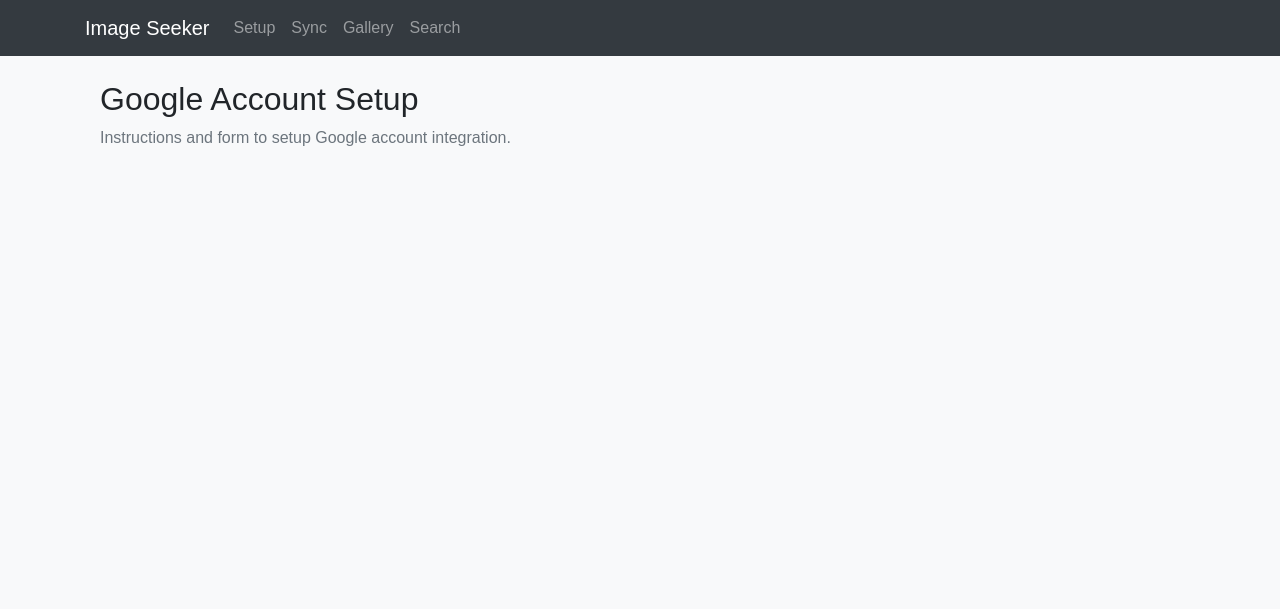
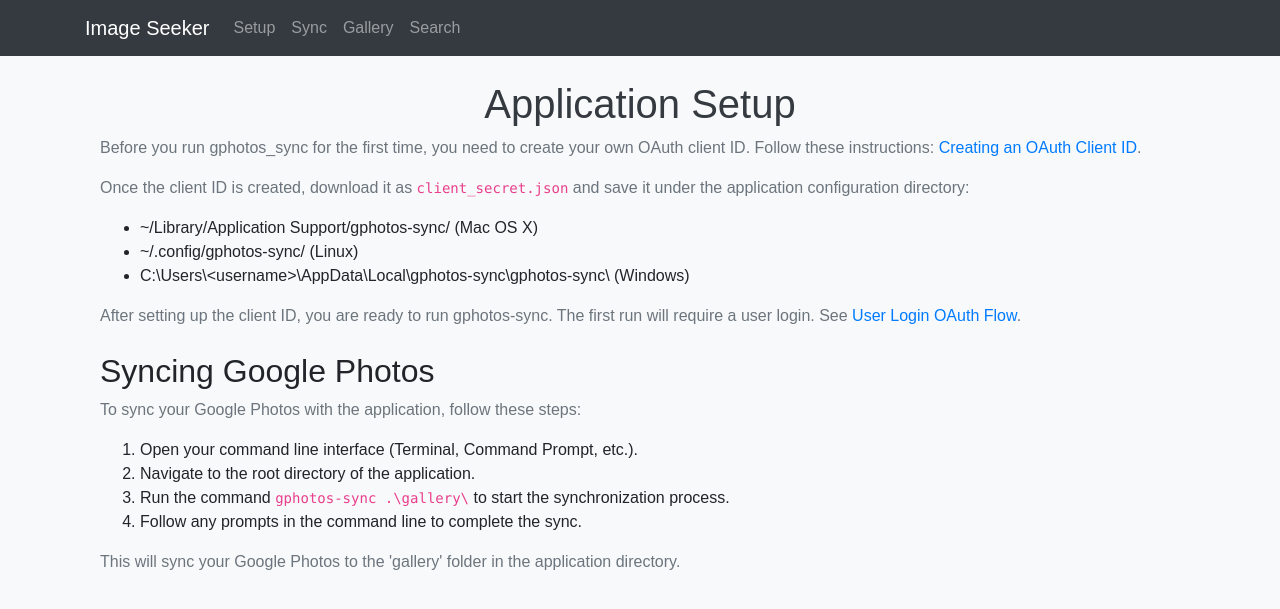
Before and after one commit to vigneshgarrapally/ImageSeeker-CBIR-System, a Flask app: page /setup in a window 1280 px wide. Shown: the top 609 px of the page. Run offline with Flask 2, Linux system fonts and the light colour scheme; some libraries are stand-ins or nearby versions.

Commit message:
sync and setup done

```diff
--- a/app/routes.py
+++ b/app/routes.py
@@ -4,18 +4,17 @@ This module contains the routes for the Flask application.
 Attributes:
     main (Blueprint): The main Blueprint for the Flask application.
 """
-
+from threading import Thread
 from pathlib import Path
 import binascii
 import os
 import pickle
-from flask import Blueprint, render_template, current_app, send_from_directory,flash,redirect,url_for
+from flask import Blueprint, render_template, current_app, send_from_directory,flash,redirect,url_for, request, jsonify
 import faiss
 import numpy as np
 import torch
 from transformers import AutoImageProcessor, AutoModel
 from PIL import Image
-from flask import request, jsonify
 from werkzeug.utils import secure_filename
 from pillow_heif import register_heif_opener
 
@@ -48,6 +47,75 @@ def sync():
     # Logic for syncing latest images
     return render_template('sync.html')
 
+def add_vector_to_index(embedding, index):
+    #convert embedding to numpy
+    vector = embedding.detach().cpu().numpy()
+    #Convert to float32 numpy
+    vector = np.float32(vector)
+    #Normalize vector: important to avoid wrong results when searching
+    faiss.normalize_L2(vector)
+    #Add to index
+    index.add(vector)
+
+
+@main.route('/update_index')
+def update_index():
+    # Path to your images and index
+    images_path = './gallery/photos/'
+    index_path = 'vector.index'
+    pickle_path = 'images.pkl'
+    print('Syncing images from {} to index {}'.format(images_path, index_path))
+    # Check if index and pickle files exist
+    if os.path.exists(index_path) and os.path.exists(pickle_path):
+        with open(pickle_path, 'rb') as f:
+            images = pickle.load(f)
+        index = faiss.read_index(index_path)
+    else:
+        images = []
+        index = faiss.IndexFlatL2(384)  # Adjust dimensions as needed
+
+    # Process images and update the index
+    process_images_and_update_index(images, images_path, index)
+
+    # display success message
+    flash('Sync successful. Total images indexed: {}'.format(index.ntotal))
+    return redirect(url_for('main.sync'))
+
+
+def process_images_and_update_index(images, images_path, index):
+    current_images = set()
+    deleted_ids=[]
+    for root, _, files in os.walk(images_path):
+        for file in files:
+            if file.endswith(('.jpg', '.png', '.heic')):
+                image_path = os.path.join(root, file)
+                current_images.add(image_path)
+                if image_path not in images:
+                    img = Image.open(image_path).convert('RGB')
+                    with torch.no_grad():
+                        inputs = processor(images=img, return_tensors="pt").to(device)
+                        outputs = model(**inputs)
+                    features = outputs.last_hidden_state.mean(dim=1)
+                    add_vector_to_index(features, index)
+                    print('Added image {} to index'.format(image_path))
+                    # add image to images list
+                    images.append(image_path)
+    deleted_images = set(images) - current_images
+
+    if deleted_images:
+        deleted_ids = [images.index(image) for image in deleted_images]
+        print('Deleting {} images from index'.format(len(deleted_ids)))
+        index.remove_ids(np.array(deleted_ids))
+
+    images[:] = [image for image in images if image not in deleted_images]
+    # Check if the number of images in the index matches the number of images
+    assert len(images) == index.ntotal
+    # Save the updated index and image list
+    faiss.write_index(index, 'vector.index')
+    with open('images.pkl', 'wb') as f:
+        pickle.dump(images, f)
+    print('Index updated successfully')
+
 def encode(filepath):
     """
     Encodes the given filepath into a hexadecimal string.
@@ -72,8 +140,9 @@ def download_file(filepath):
         str: The file content if found, or "File not found" with status code 404.
     """
     filepath_decoded = binascii.unhexlify(filepath.encode('utf-8')).decode()
-    gallery_root = Path(__file__).resolve().parent.parent / 'gallery'
-    file_path = gallery_root / filepath_decoded
+    # gallery_root = Path(__file__).resolve().parent.parent / 'gallery'
+    file_path = Path.cwd() / filepath_decoded
+    print(file_path)
     if not file_path.is_file():
         return "File not found", 404
     return send_from_directory(str(file_path.parent), file_path.name, as_attachment=False)
--- a/app/templates/setup.html
+++ b/app/templates/setup.html
@@ -1,8 +1,33 @@
 {% extends "base.html" %}
+
 {% block content %}
-<div class="container">
-    <h2>Google Account Setup</h2>
-    <p>Instructions and form to setup Google account integration.</p>
-    <!-- Add your setup form here -->
+<div class="container mt-4">
+    <h1 class="text-center">Application Setup</h1>
+    <p>Before you run gphotos_sync for the first time, you need to create your own OAuth client ID. Follow these instructions: <a target="_blank" href="https://gilesknap.github.io/gphotos-sync/main/tutorials/oauth2.html#client-id">Creating an OAuth Client ID</a>.</p>
+    <p>Once the client ID is created, download it as <code>client_secret.json</code> and save it under the application configuration directory:</p>
+    <ul>
+        <li>~/Library/Application Support/gphotos-sync/ (Mac OS X)</li>
+        <li>~/.config/gphotos-sync/ (Linux)</li>
+        <li>C:\Users\&lt;username&gt;\AppData\Local\gphotos-sync\gphotos-sync\ (Windows)</li>
+    </ul>
+    <p>After setting up the client ID, you are ready to run gphotos-sync. The first run will require a user login. See <a href="https://gilesknap.github.io/gphotos-sync/main/tutorials/login.html#login" target="_blank">User Login OAuth Flow</a>.</p>
+    <h2 class="mt-4">Syncing Google Photos</h2>
+    <p>To sync your Google Photos with the application, follow these steps:</p>
+    <ol>
+        <li>Open your command line interface (Terminal, Command Prompt, etc.).</li>
+        <li>Navigate to the root directory of the application.</li>
+        <li>Run the command <code>gphotos-sync .\gallery\</code> to start the synchronization process.</li>
+        <li>Follow any prompts in the command line to complete the sync.</li>
+    </ol>
+    <p>This will sync your Google Photos to the 'gallery' folder in the application directory.</p>
+    <!--
+    <button id="runSyncBtn" class="btn btn-success">Run gphotos-sync</button> -->
 </div>
+
+<!-- <script>
+
+document.getElementById('runSyncBtn').onclick = function() {
+    // Implement JavaScript to run `gphotos-sync` and handle the output
+};
+</script> -->
 {% endblock %}
```
Also changed, not shown: app/templates/sync.html (+12 -3 lines), 1 other file.
